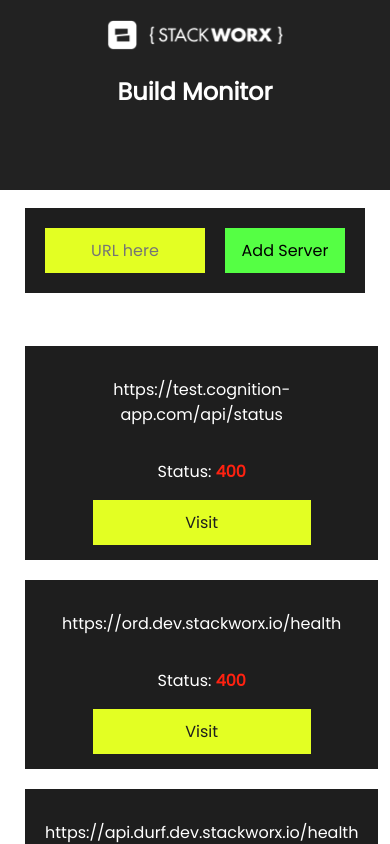
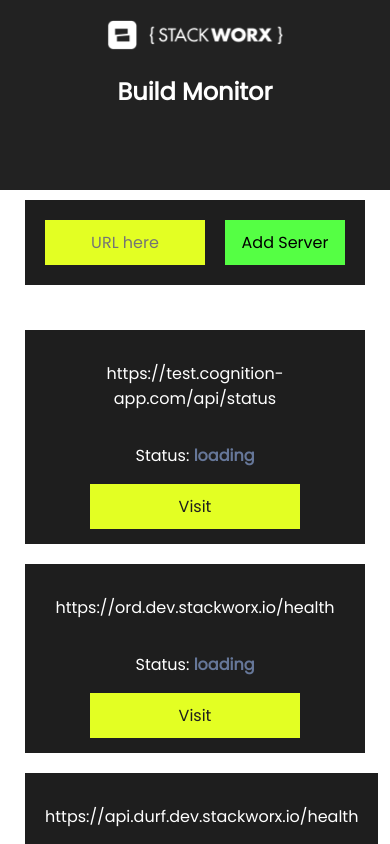
Before and after one commit to Redfloor/Stackworx-Build-Monitor, a React (Create React App) app: page / in a window 390 px wide. Shown: the top 844 px of the page. Built offline with nearby package versions, Linux system fonts and the light colour scheme; no server answers.

Commit message:
Stable refactor
Refactored everything to a more top-down approach. Not 100% working atm but committing so the app can be used as a playground.

```diff
--- a/package.json
+++ b/package.json
@@ -4,6 +4,7 @@
   "private": true,
   "dependencies": {
     "cors-anywhere": "^0.4.1",
+    "material-ui": "^0.20.0",
     "react": "^15.6.1",
     "react-dom": "^15.6.1",
     "request": "^2.81.0"
--- a/src/App.css
+++ b/src/App.css
@@ -68,6 +68,7 @@
   display: inline-flex;
   flex-direction: row;
   flex-wrap: wrap;
+  width: calc(100% - 30px);
 }
 
 input[type="text"] {
@@ -118,6 +119,9 @@
 }
 
 @media (max-width:767px) {
+  body {
+    max-width: 100vw;
+  }
   .server-item {
     width:100%;
     margin:10px 10px 10px 10px;
--- a/src/App.js
+++ b/src/App.js
@@ -8,15 +8,29 @@
   constructor(props) {
     super(props);
 
-    this.state = { servers: ['https://test.cognition-app.com/api/status', 'https://ord.dev.stackworx.io/health', 'https://api.durf.dev.stackworx.io/health', 'https://prima.run/health', 'https://stackworx.io/'] };
+    this.state = { servers: [
+      {server:'https://test.cognition-app.com/api/status', status:'loading', ok:'unknown'},
+      {server:'https://ord.dev.stackworx.io/health', status:'loading', ok:'unknown'},
+      {server:'https://api.durf.dev.stackworx.io/health', status:'loading', ok:'unknown'},
+      {server:'https://prima.run/health', status:'loading', ok:'unknown'},
+      {server:'https://stackworx.io/', status:'loading', ok:'unknown'}]
+    }
+      //Need to convert the above to a map.
   }
-  //We need to refactor this later on to include additive search. Let's start out with the 5 examples for now.
-  //this.setState({ servers: ['https://test.cognition-app.com/api/status', 'https://ord.dev.stackworx.io/health', 'https://api.durf.dev.stackworx.io/health', 'https://prima.run/health', 'https://stackworx.io/'] });
 
 addNewServer = (newServer) => {
     const tempServers = this.state.servers;
-    tempServers.push(newServer);
+    tempServers.push({server: newServer, status:'loading', ok:'unknown'});
     this.setState({servers:tempServers});
+}
+
+async updateServer(server) {
+    try {const res = await fetch(server, {method: 'GET'})
+      const output = {url: server, status: res.status, ok:res.ok };
+      return output;
+    } catch(err) {
+      return { url: server, status: 400, ok:false };
+    }
 }
 
   render() {
@@ -29,12 +43,15 @@
           <img src={logo} className="App-logo" alt="logo" />
           <h2>Build Monitor</h2>
         </div>
-        <p className="App-intro">
+        <div className="App-intro">
           <ServerControl
             addNewServer = {(newServer) => this.addNewServer(newServer)}
           />
-        </p>
-          <ServerList servers={ this.state.servers } />
+        </div>
+          <ServerList
+            servers={ this.state.servers }
+            updateServer = {(server) =>this.updateServer(server)}
+            />
       </div>
 
     );
--- a/src/components/Server.js
+++ b/src/components/Server.js
@@ -1,4 +1,25 @@
-import React from 'react';
+import React, { Component } from 'react';
+
+export default class Server extends Component {
+  constructor(props) {
+    super(props);
+
+    this.state = {};
+  }
+
+ render() {
+    //HERE IS THE GOLDEN SPOT
+  //  console.log(this.props);
+    const {response, server} = this.props;
+    return (
+      <li className="server-item">
+        <p>{server}</p>
+        <p>Status: <span className={serverItemColor(response)}>{response}</span></p>
+        <a href={server} target="_blank">Visit</a>
+      </li>
+    );
+  }
+}
 
 const serverItemColor = (response) => {
   switch(response) {
@@ -27,17 +48,3 @@
      }
    }
  }
-
-const Server = (props) => {
-  //HERE IS THE GOLDEN SPOT
-  const {response, server} = props;
-  return (
-    <li className="server-item">
-      <p>{server}</p>
-      <p>Status: <span className={serverItemColor(response)}>{response}</span></p>
-      <a href={server} target="_blank">Visit</a>
-    </li>
-  );
-}
-
-export default Server;
--- a/src/components/Server_List.js
+++ b/src/components/Server_List.js
@@ -5,8 +5,7 @@
   constructor(props) {
     super(props);
 
-    this.state = { serverResponses: [] };
-    this.forceObjects();
+    this.state = { serverResponses: this.forceObjects() };
   }
 
     async ServerCalls() {
@@ -29,22 +28,26 @@
        stateObj.ok = "unknown"
        tempArr.push(stateObj);
      })
-     this.setState({serverResponses: tempArr})
+     return tempArr;
    }
 
-   componentWillReceiveProps() {
-     this.forceObjects();
-   }
    componentWillMount() {
      this.checkTimer = setInterval(this.ServerCalls(), 300000);
     }
     componentWillUnmount() {
       clearInterval(this.checkTimer);
     }
+
    render() {
-     console.log("New: ", this.props.servers);
-     const ServerListJSX = this.state.serverResponses.map((response, index) => {
-         return <Server key={`${response.url}-${index}`} response={response.status} server={response.url} ok={response.ok}/>
+     const ServerListJSX = this.props.servers.map((server, index) => {
+       return (
+         <Server
+          key={`${server.server}-${index}` }
+          server={server.server}
+          response={server.status}
+          updateServer = {(server) =>this.updateServer(server)}
+          />
+        );
      });
      return (
        <ul className="server-list">
--- a/src/components/head.js
+++ b/src/components/head.js
@@ -15,7 +15,7 @@
     <meta name="theme-color" content="#000000">
     <link rel="manifest" href="%PUBLIC_URL%/manifest.json">
     <link rel="shortcut icon" href="%PUBLIC_URL%/favicon.ico">
-    <title>React App</title>
+    <title>Dylan&#39;s Reactive Playground</title>
   }
 );
 
```
Also changed, not shown: src/components/form.js (added, +18 -0 lines). Lines whose indentation alone changed are shown as unchanged.
